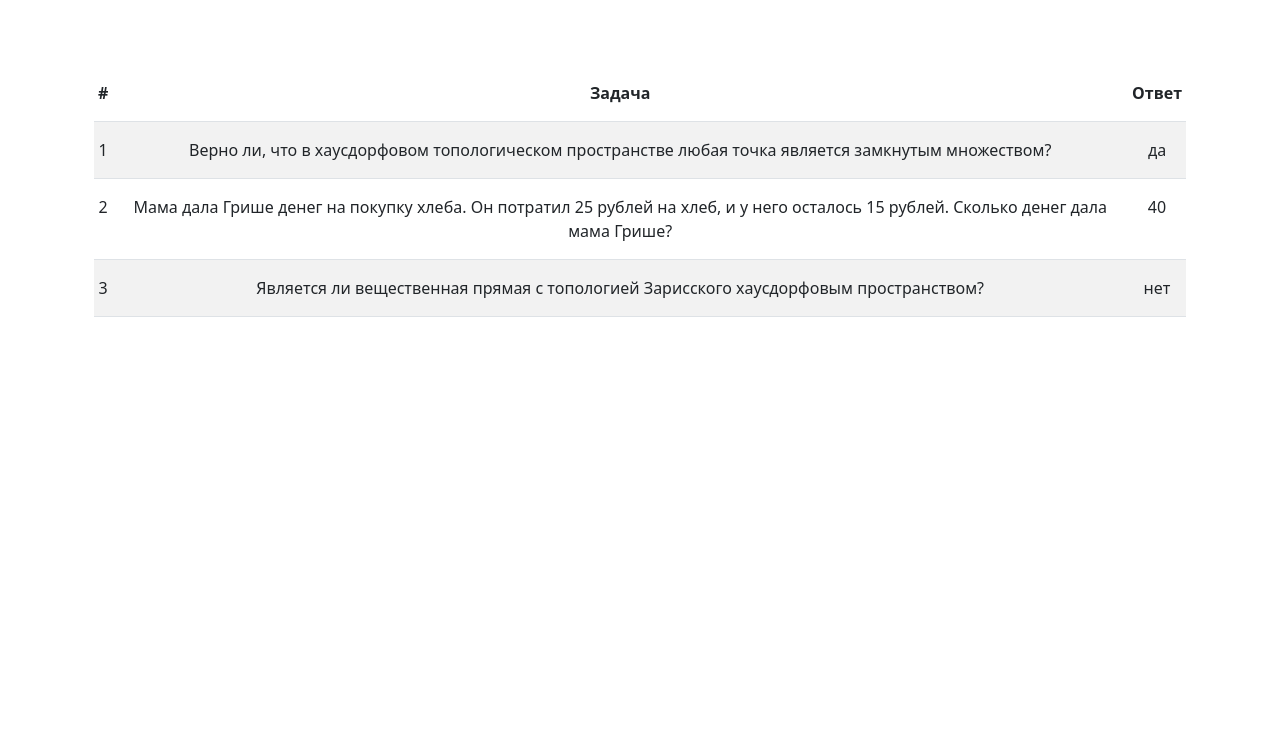
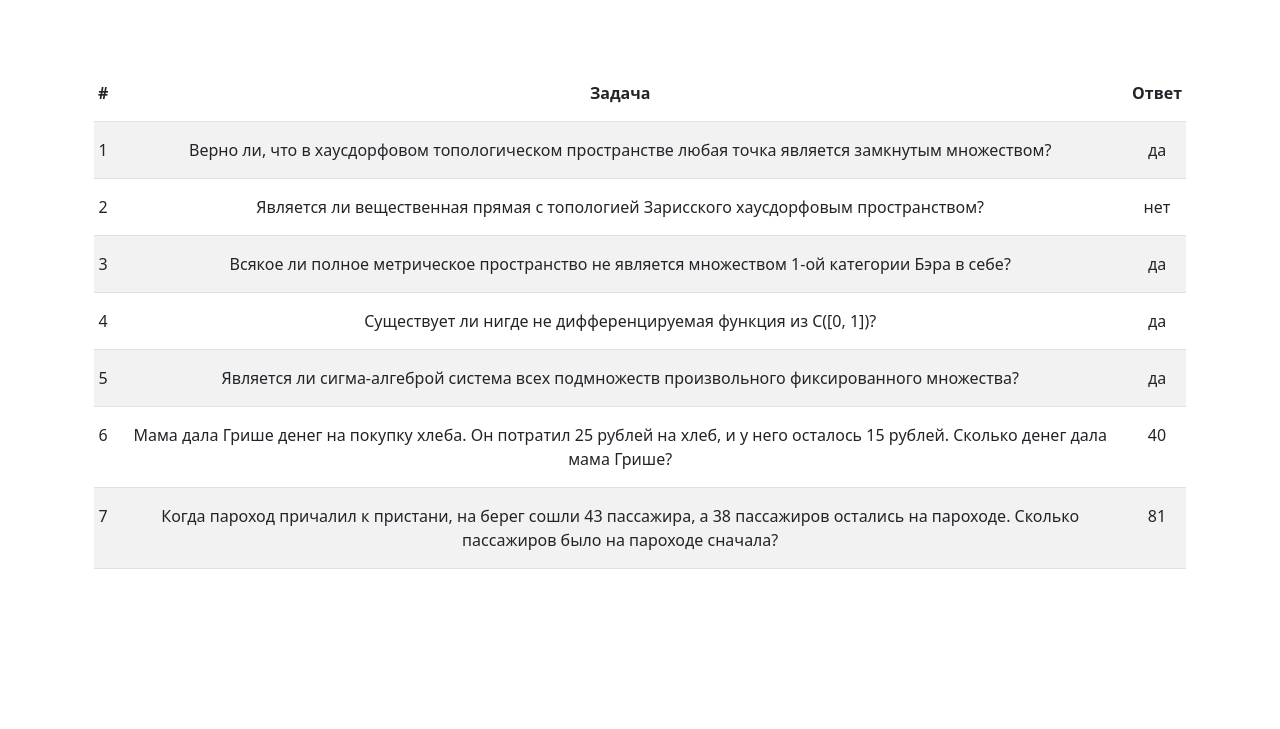
Before and after one commit to kulevkirill/mysite, a Django app: page /task_list in a window 1280 px wide. Shown: the part 334-1063 px from the top of the page. Before the commit the page ends 651 px from the top, so only its background shows below. Run offline with Django 5.2, Linux system fonts and the light colour scheme; some libraries are stand-ins or nearby versions.

Commit message:
add return buttons to solved_task.html & add new tasks

```diff
--- a/mysite/data/tasks.csv
+++ b/mysite/data/tasks.csv
@@ -1,4 +1,8 @@
 task;answer
 Верно ли, что в хаусдорфовом топологическом пространстве любая точка является замкнутым множеством?;да
+Является ли вещественная прямая с топологией Зарисского хаусдорфовым пространством?;нет
+Всякое ли полное метрическое пространство не является множеством 1-ой категории Бэра в себе?;да
+Существует ли нигде не дифференцируемая функция из C([0, 1])?;да
+Является ли сигма-алгеброй система всех подмножеств произвольного фиксированного множества?;да
 Мама дала Грише денег на покупку хлеба. Он потратил 25 рублей на хлеб, и у него осталось 15 рублей. Сколько денег дала мама Грише?;40
-Является ли вещественная прямая с топологией Зарисского хаусдорфовым пространством?;нет
+Когда пароход причалил к пристани, на берег сошли 43 пассажира, а 38 пассажиров остались на пароходе. Сколько пассажиров было на пароходе сначала?;81
--- a/mysite/mysite/views.py
+++ b/mysite/mysite/views.py
@@ -11,32 +11,6 @@ def index(request):
 def task_list(request):
     tasks = tasks_utils.get_tasks()
     return render(request, "task_list.html", context={"tasks": tasks})
-
-def add_task(request):
-    return render(request, "add_task.html")
-
-def send_task(request):
-    if request.method == "POST":
-        cache.clear()
-        user_name = request.POST.get("name")
-        new_task = request.POST.get("new_task", "").replace(";", ",")
-        new_answer = request.POST.get("new_answer", "") # def -> answer, term -> task
-        context = {"user": user_name}
-        if len(new_answer) == 0:
-            context["success"] = False
-            context["comment"] = "Описание должно быть не пустым"
-        elif len(new_task) == 0:
-            context["success"] = False
-            context["comment"] = "Термин должен быть не пустым"
-        else:
-            context["success"] = True
-            context["comment"] = "Ваш термин принят"
-            tasks_utils.write_task(new_task, new_answer)
-        if context["success"]:
-            context["success-title"] = ""
-        return render(request, "task_request.html", context)
-    else:
-        add_task(request)
 
 def solve_task(request):
     tasks = tasks_utils.get_tasks()
@@ -56,3 +30,29 @@ def send_answer(request):
 
         context["success"] = False
         return render(request, "solved_task.html", context)
+
+def add_task(request):
+    return render(request, "add_task.html")
+
+def send_task(request):
+    if request.method == "POST":
+        cache.clear()
+        user_name = request.POST.get("name")
+        new_task = request.POST.get("new_task", "").replace(";", ",")
+        new_answer = request.POST.get("new_answer", "")
+        context = {"user": user_name}
+        if len(new_answer) == 0:
+            context["success"] = False
+            context["comment"] = "Описание должно быть не пустым"
+        elif len(new_task) == 0:
+            context["success"] = False
+            context["comment"] = "Термин должен быть не пустым"
+        else:
+            context["success"] = True
+            context["comment"] = "Ваш термин принят"
+            tasks_utils.write_task(new_task, new_answer)
+        if context["success"]:
+            context["success-title"] = ""
+        return render(request, "task_request.html", context)
+
+    add_task(request)
```
Also changed, not shown: mysite/templates/solved_task.html (+9 -3 lines).
